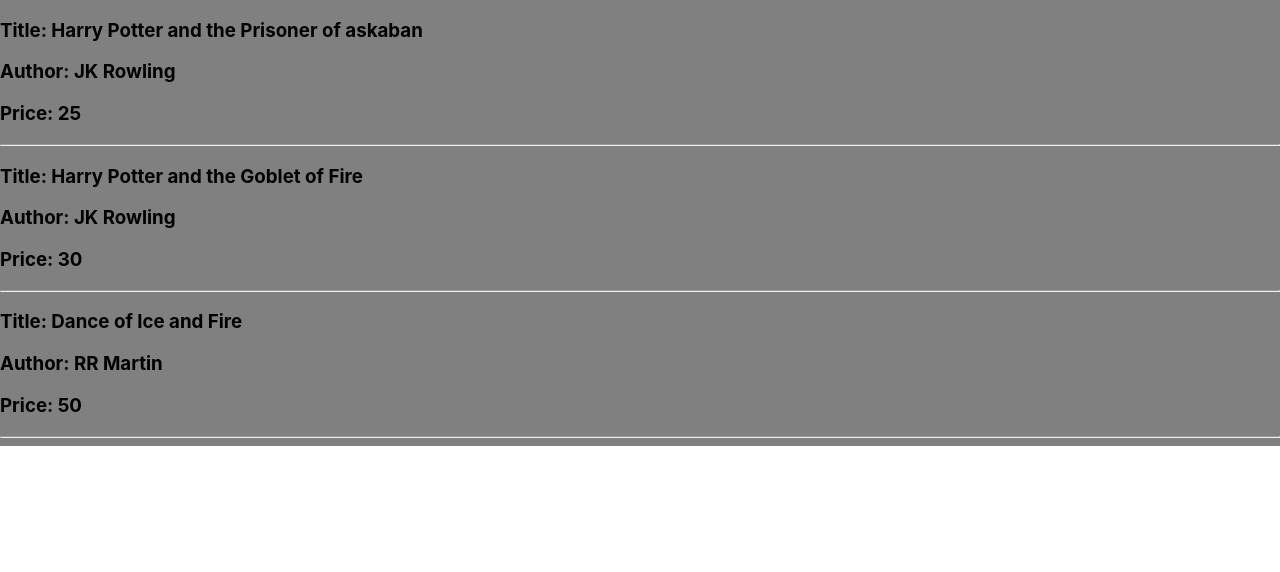
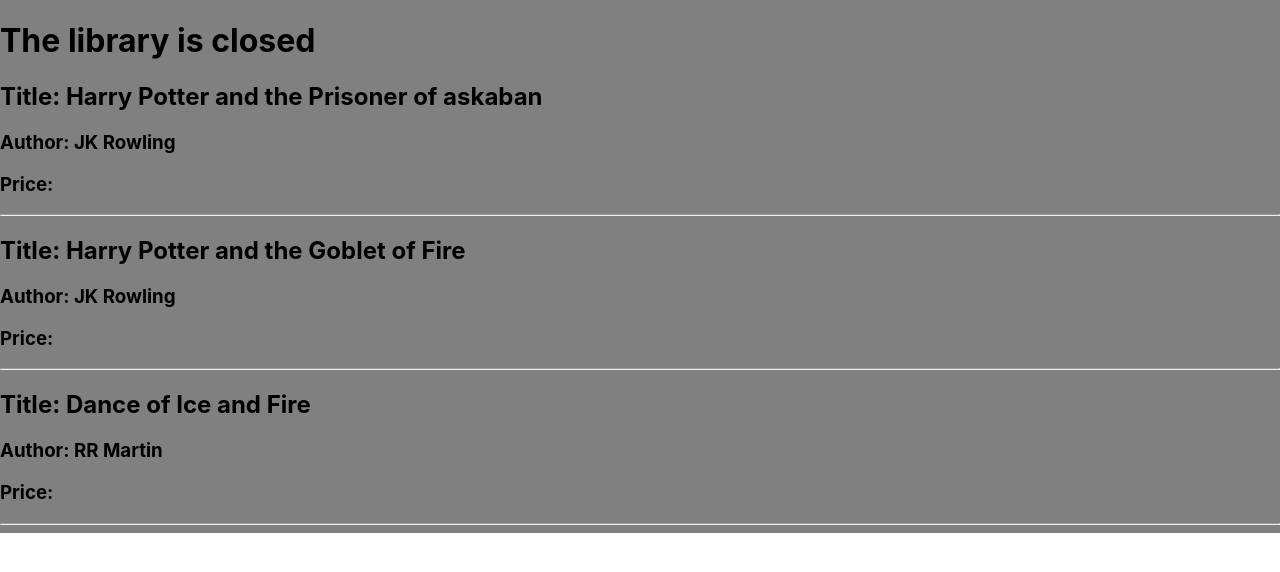
Before and after one commit to simmi9/react-is-fun, a React (Create React App) app: page / in a window 1280 px wide. Shown: the top 572 px of the page. Built offline with nearby package versions, Linux system fonts and the light colour scheme.

Commit message:
added state to the parent component class

```diff
--- a/src/index.js
+++ b/src/index.js
@@ -130,20 +130,49 @@
   		)
   }
 
-const Library = () =>{
+
+// Commenting Component Function
+/*const Library = ({bookList}) =>{
 		return (
 			<section>
 		{
-			BookData.map((value, index) => {
-        			return <Book style={styleBook} key={index} title={value.title} author={value.author} price={value.price}/>
+			bookList.map((book, Index) => {
+        			return <Book style={styleBook} key={Index} title={book.title} author={book.author} price={book.price}/>
         		})
 		}
 			</section>
 		)
 }
+*/
+
+//Adding state
+class Library extends React.Component {
+	constructor(props) {
+		super(props)
+		this.state = {
+			open: false
+		}
+	}
+	render() {
+		const { bookList } = this.props
+		return (
+			<div>
+				<h1>The library is {this.state.open ? 'open' : 'closed'}</h1>
+				{bookList.map(
+					(book, i) =>
+						<Book
+							key={i}
+							title={book.title}
+							author={book.author}
+							pages={book.pages}/>
+				)}
+			</div>
+		)
+	}
+}
 
 render(<div style={styleLibrary}>
-<Library />
+<Library bookList={BookData}/>
 </div>,
 document.getElementById('root'));
 
```
